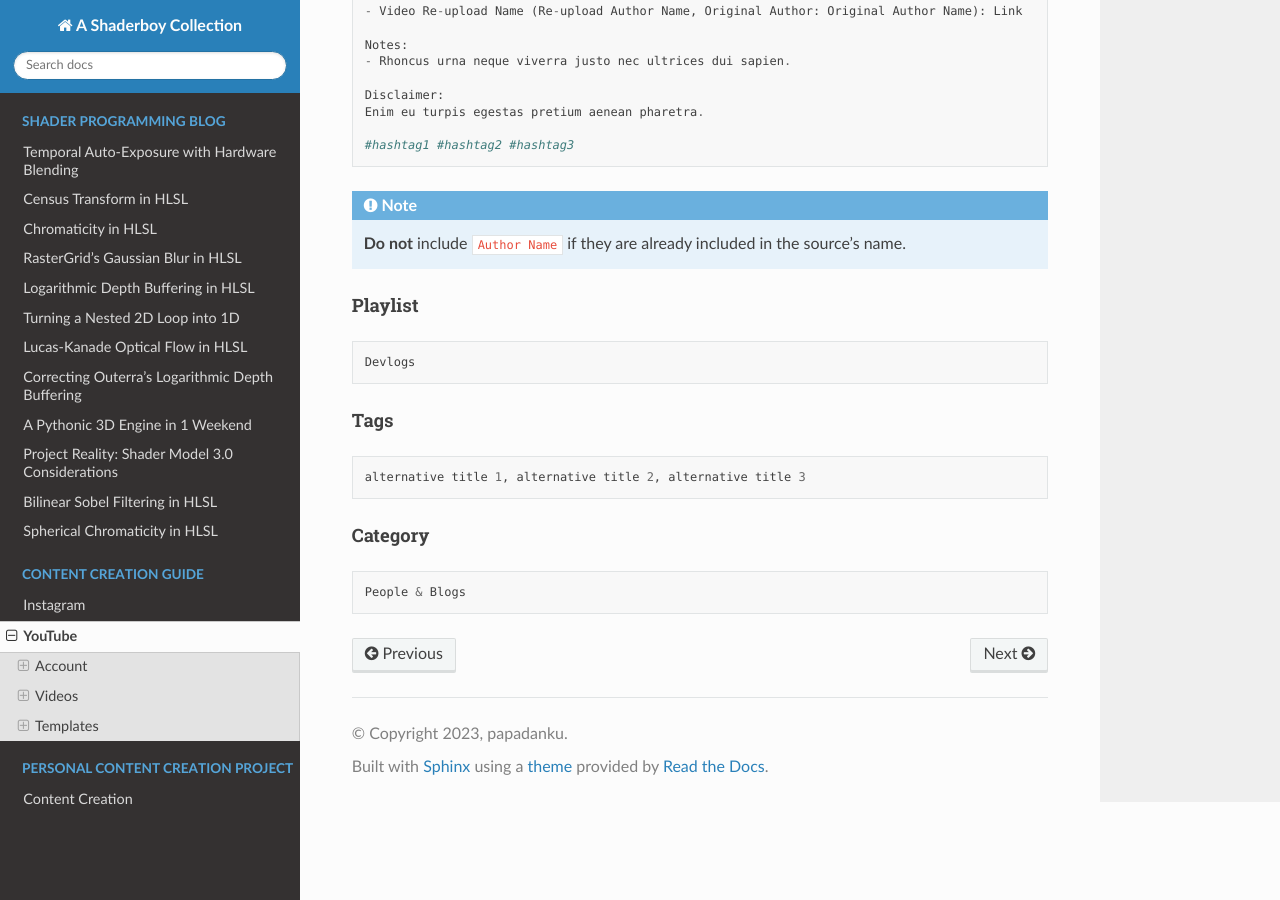
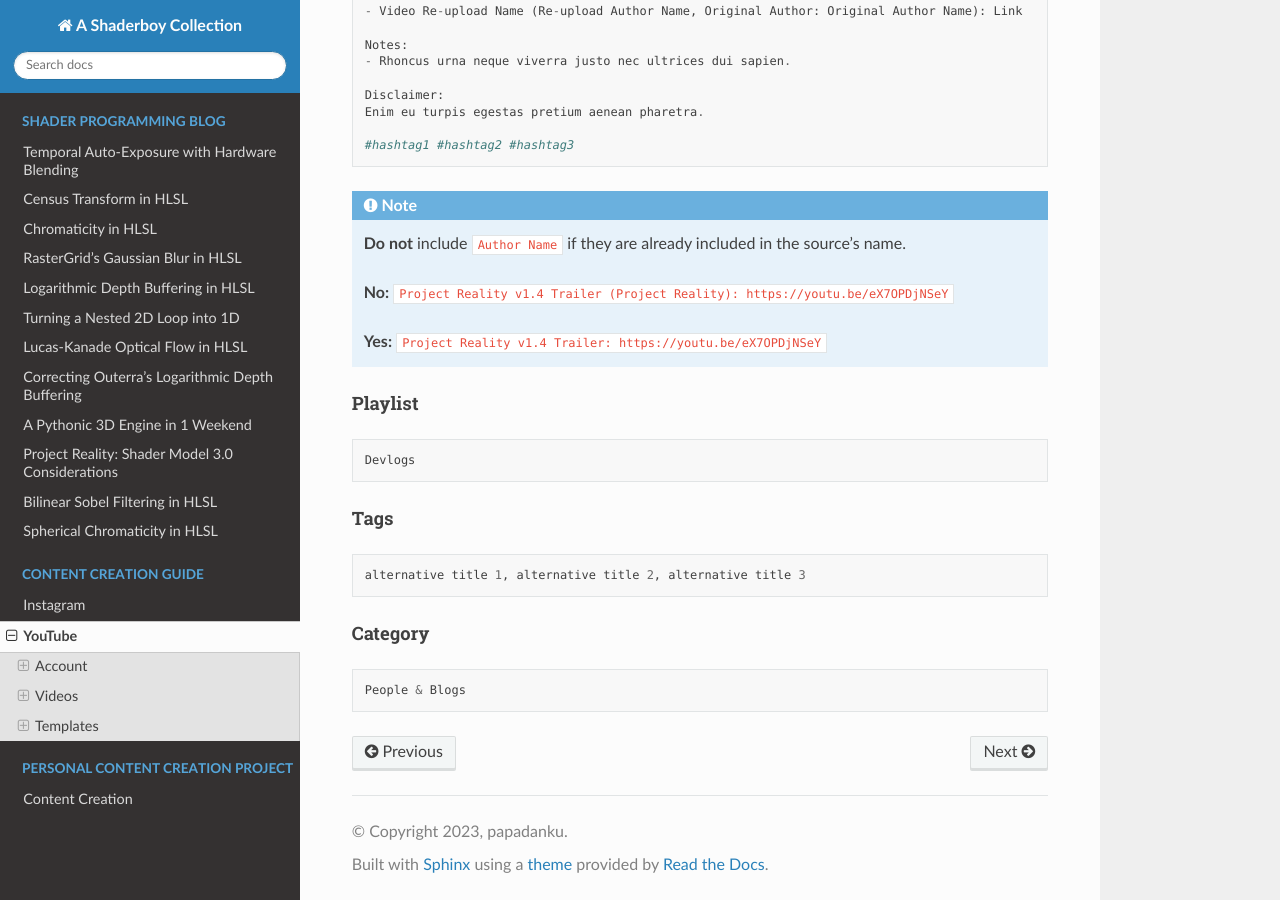
Before and after one commit to papadanku/papadanku.github.io, a Sphinx documentation site: the page built from docs/source/social/youtube.rst, in a window 1280 px wide and 900 px high, scrolled down 1887 px. Built offline with Sphinx 7.4.7 and the Read the Docs theme 2.0.0, drawn with Linux system fonts in a browser that asks for light colours.

Commit message:
Update youtube.rst

```diff
--- a/docs/source/social/youtube.rst
+++ b/docs/source/social/youtube.rst
@@ -107,6 +107,10 @@ Description
 
    **Do not** include ``Author Name`` if they are already included in the source's name.
 
+   **No:** ``Project Reality v1.4 Trailer (Project Reality): https://youtu.be/eX7OPDjNSeY``
+
+   **Yes:** ``Project Reality v1.4 Trailer: https://youtu.be/eX7OPDjNSeY``
+
 Playlist
 """"""""
 
```
